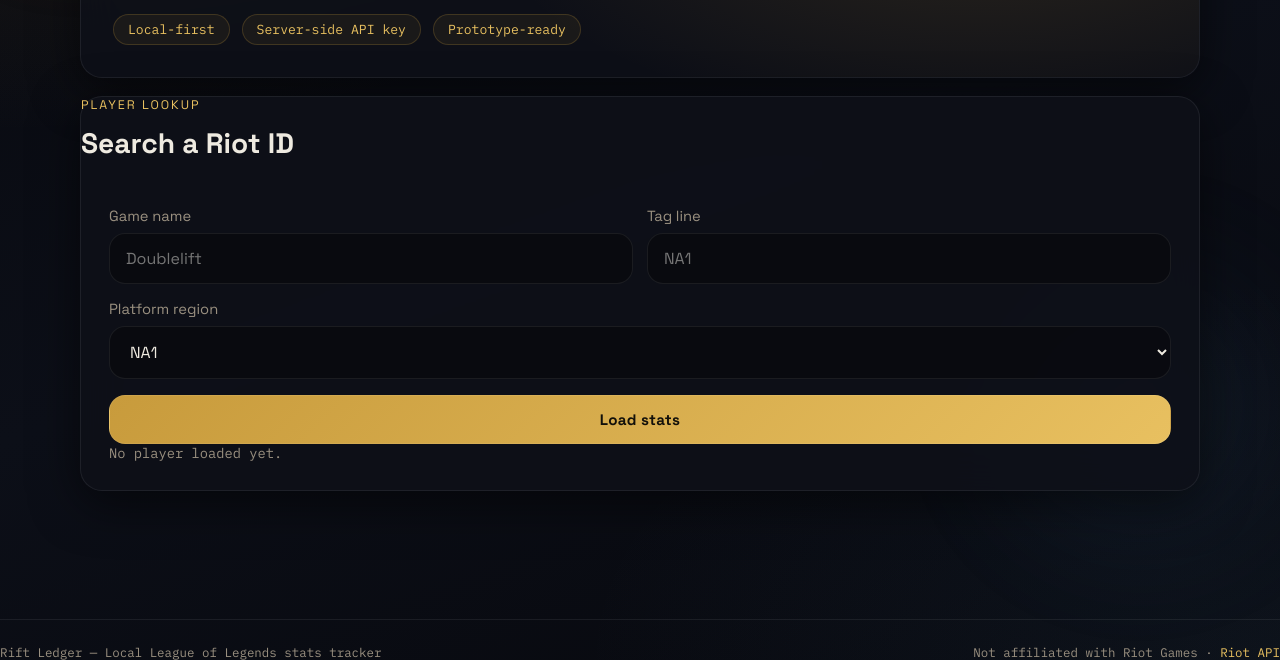
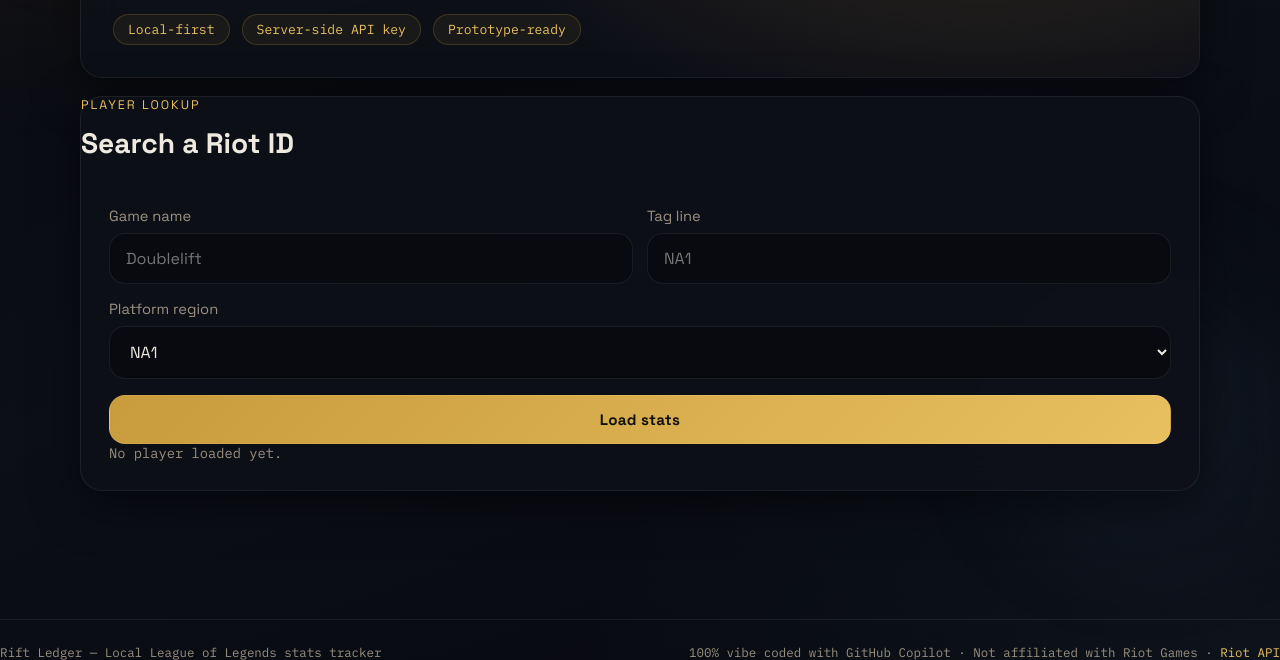
Before and after one commit to jay0146/rift-ledger, a website: page public/index.html in a window 1280 px wide. Shown: the part 296-956 px from the top of the page. Drawn offline with Linux system fonts and the light colour scheme.

Commit message:
vibe coded badge + footer credit

```diff
--- a/public/index.html
+++ b/public/index.html
@@ -116,7 +116,7 @@
 
     <footer class="site-footer">
       <p>Rift Ledger &mdash; Local League of Legends stats tracker</p>
-      <p>Not affiliated with Riot Games &middot; <a href="https://developer.riotgames.com" target="_blank" rel="noopener">Riot API</a></p>
+      <p>100% vibe coded with GitHub Copilot &middot; Not affiliated with Riot Games &middot; <a href="https://developer.riotgames.com" target="_blank" rel="noopener">Riot API</a></p>
     </footer>
 
     <script src="/app.js" defer></script>
```
Also changed, not shown: public/live.html (+1 -1 lines), public/settings.html (+1 -1 lines), README.md.
